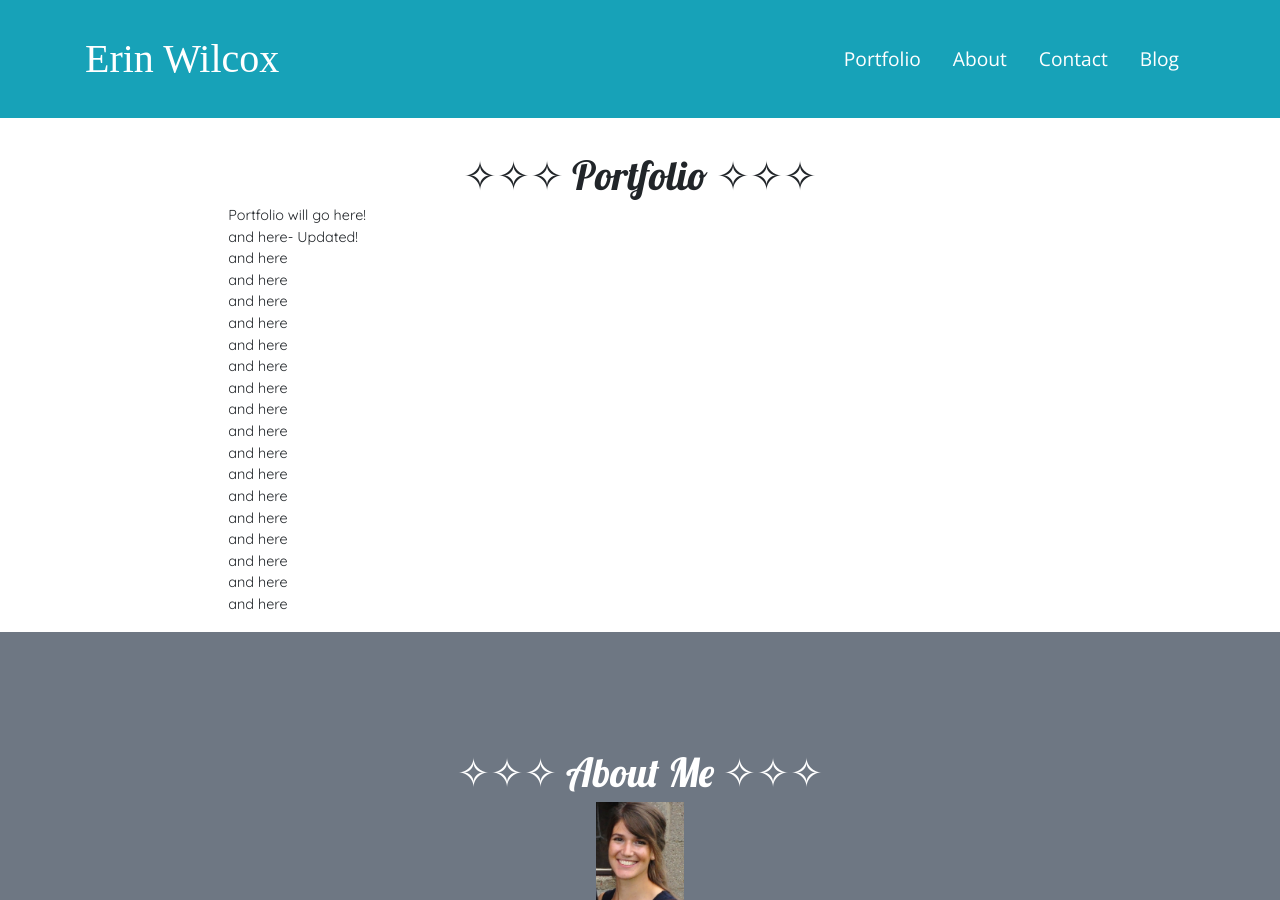
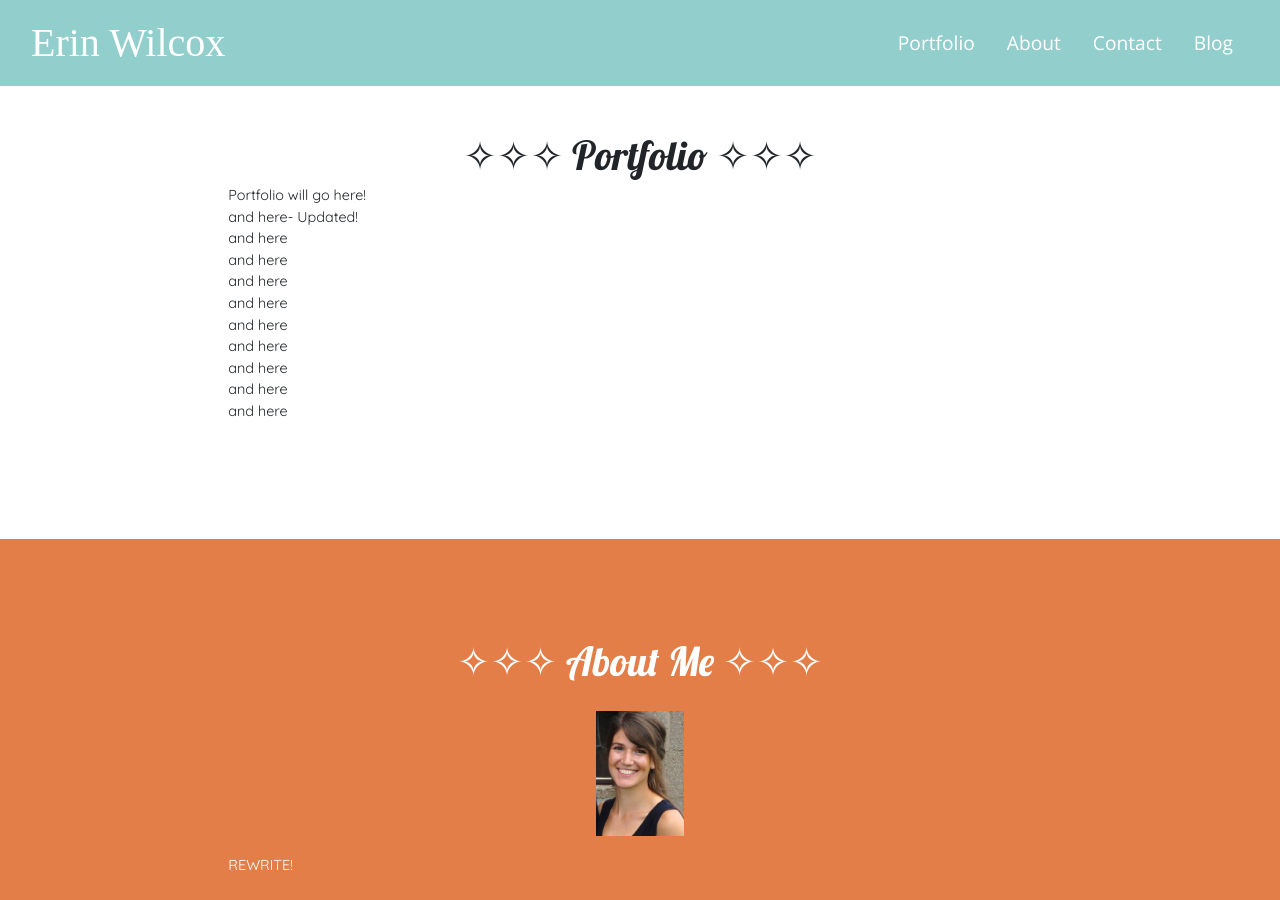
Before and after one commit to brookin8/brookin8.github.io, a Jekyll site: the page built from index.html, in a window 1280 px wide and 900 px high. Built offline with Jekyll 4.4.1, drawn with Linux system fonts in a browser that asks for light colours; some web fonts are replaced; some of the changed text lies outside the part shown.

Commit message:
Responsive menu bar

```diff
--- a/_includes/header.html
+++ b/_includes/header.html
@@ -21,19 +21,20 @@
 
 <body>
     <div class="fixed-top">
-      <div class="p-3 mb-2 bg-info text-white">
-        <nav class="navbar navbar-default">
-          <div class="container">
-                  <a class ="navbar-brand" style="color:#ffffff; font-family: 'Atomic Age', cursive; font-size:250%" href="/">Erin Wilcox</a>
+      <!--<div class="p-3 mb-2 bg-info text-white">-->
+        <nav class="navbar navbar-default fixed-top flex-column flex-sm-row" style="background-color:#92CECC;">
+          <div class="container-fluid">
+            <div class = "navbar-header">
+              <a class ="navbar-brand" style="color:#ffffff; font-family: 'Atomic Age', cursive; font-size:250%" href="/">Erin Wilcox</a>
+            </div>
                   <ul class="nav justify-content-end" style="font-size: 120%; font-family: 'Open Sans', sans-serif;">
-                    <li class ="nav-item"><a class ="nav-link" href="/#portfolio" style ="color:#ffffff;">Portfolio</a></li>
-                    <li class ="nav-item"><a class ="nav-link" href="/#about" style ="color:#ffffff;">About</a></li>
-                    <li class ="nav-item"><a class ="nav-link" href="/#contact" style ="color:#ffffff;">Contact</a></li>
-                    <li class ="nav-item"><a class ="nav-link" href="/blog" style ="color:#ffffff;">Blog</a></li>
+                      <li class ="nav-item"><a class ="nav-link" href="/#portfolio" style ="color:#ffffff;">Portfolio</a></li>
+                      <li class ="nav-item"><a class ="nav-link" href="/#about" style ="color:#ffffff;">About</a></li>
+                      <li class ="nav-item"><a class ="nav-link" href="/#contact" style ="color:#ffffff;">Contact</a></li>
+                      <li class ="nav-item"><a class ="nav-link" href="/blog" style ="color:#ffffff;">Blog</a></li>
                   </ul>
           </div>
         </nav>
       </div>
-    </div>
 </body>
 </html>
--- a/blog.html
+++ b/blog.html
@@ -9,9 +9,9 @@
 	<br>
 	<div class ="row justify-content-center">
 		<div class = "col">
-			<h1>Blog Posts</h1>
+			<h1 style="margin-top: 100px; margin-left:150px;">Blog Posts</h1>
 				<p>
-					        <ul>
+					        <ul style="margin-left:150px;">
 			    			{% for post in site.posts %}
 			      			<li><span>{{ post.date | date_to_string }}</span> : <a href="{{ post.url }}">{{ post.title }}</a></li>
 			    			{% endfor %}
--- a/index.html
+++ b/index.html
@@ -10,21 +10,13 @@
 				<br>
 				<div class = "row justify-content-center">
 					<div class = "col">
-						<h1 style="text-align:center; vertical-align:center; padding-top:105px; font-family: 'Lobster', cursive;">&#x2727;&#x2727;&#x2727;  Portfolio  &#10023;&#10023;&#10023;</h1>
+						<h1 style="text-align:center; vertical-align:center; padding-top:85px; font-family: 'Lobster', cursive;">&#x2727;&#x2727;&#x2727;  Portfolio  &#10023;&#10023;&#10023;</h1>
 					</div>
 				</div>
 				<div class = "row justify-content-center">
 					<div class = "col-8">
 						<p>Portfolio will go here!<br>
 						and here- Updated!<br>
-						and here<br>
-						and here<br>
-						and here<br>
-						and here<br>
-						and here<br>
-						and here<br>
-						and here<br>
-						and here<br>
 						and here<br>
 						and here<br>
 						and here<br>
@@ -41,21 +33,20 @@
 		</section>
 
 		<section id ="about">
-			<div class ="container-fluid" style="background-color:#6E7783;color:white;padding-top:118px">
-				<div style= "margin:auto; vertical-align:center; padding-bottom:118px">
+			<div class ="container-fluid" style="background-color:#E37E49;color:white;margin-top:100px;">
 					<div class="row justify-content-center">
 						<div class = "col">
-							<h1 style="text-align:center;font-family: 'Lobster', cursive;">&#10023;&#10023;&#10023;  About Me  &#10023;&#10023;&#10023;</h1>
+							<h1 style="text-align:center;font-family: 'Lobster', cursive; padding-top:8%">&#10023;&#10023;&#10023;  About Me  &#10023;&#10023;&#10023;</h1>
 						</div>
 					</div>
 					<div class ="row justify-content-center">
 						<div class ="col-4">
-							<img src="/About_Me.jpg" style="padding:;">
+							<img src="/About_Me.jpg" style="margin-top:5%; margin-bottom:5%;">
 						</div>
 					</div>
 					<div class="row justify-content-center">
 						<div class = "col-8">
-							<p>My background is in supply chain, and it is there that I first found my inspiration to learn to code. I was working in a field that used to define the rules of the game and develop new ways to reach our customers and save the business money. With each new projet, I saw this ability to innovate moving more and more into the development world, and I wanted in.</p>
+							<p style="padding-bottom:7%;">REWRITE!</p>
 						</div>
 					</div>
 				</div>
@@ -66,7 +57,7 @@
 			<div class ="container-fluid">
 				<div class = "row justify-content-center">
 					<div class = "col">
-						<h1 style="text-align:center;padding-top:118px; font-family: 'Lobster', cursive;">&#10023;&#10023;&#10023;  Contact Me  &#10023;&#10023;&#10023;</h1>
+						<h1 style="text-align:center;padding-top:85px; font-family: 'Lobster', cursive;">&#10023;&#10023;&#10023;  Contact Me  &#10023;&#10023;&#10023;</h1>
 					</div>
 				</div>
 				<div class = "row justify-content-center">
@@ -85,6 +76,8 @@
 						<h3 style="text-align:center;font-family: 'Lobster', cursive;">Or Find Me Online:</h2>
 					</div>
 				</div>
+				<div class="row">
+				</div>
 				<div class = "row justify-content-center">
 					<div class = "col-3">
 						<table class = "table">
```
